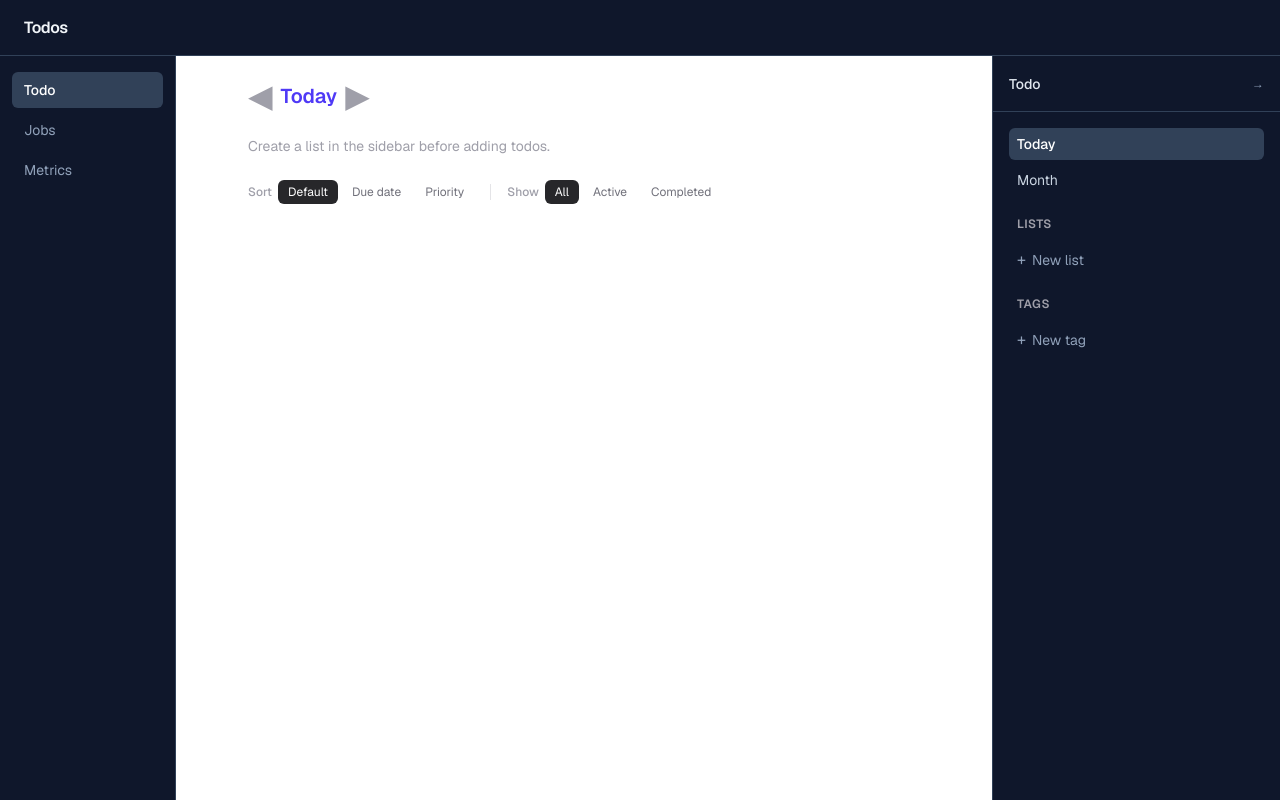
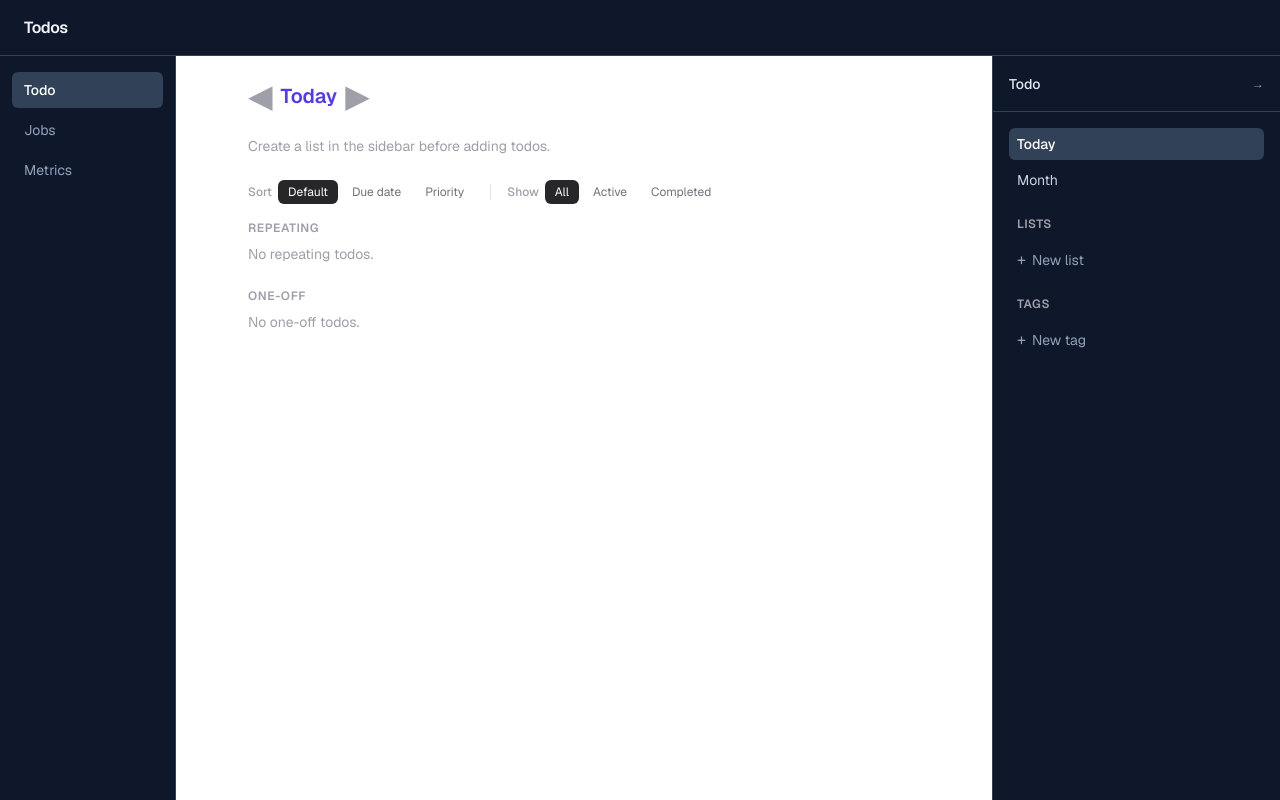
Before and after one commit to Jonathanko52/personal-interface, a Next.js app: page / in a window 1280 px wide. Built offline with nearby package versions, Linux system fonts and the light colour scheme.

Commit message:
css fixes

```diff
--- /dev/null
+++ b/app/components/GroupedTodoList.tsx
@@ -0,0 +1,35 @@
+"use client";
+
+import TodoList from "./TodoList";
+import { groupByRepeat } from "@/app/lib/groupTodos";
+import { Todo } from "@/app/lib/DataContext";
+
+interface GroupedTodoListProps {
+  todos: Todo[];
+  onSelect: (id: string) => void;
+}
+
+export default function GroupedTodoList({ todos, onSelect }: GroupedTodoListProps) {
+  const { repeating, oneOff } = groupByRepeat(todos);
+
+  return (
+    <div className="flex flex-col gap-6">
+      <section className="flex flex-col gap-2">
+        <h2 className="text-xs font-semibold text-zinc-400 uppercase tracking-wider">Repeating</h2>
+        {repeating.length === 0 ? (
+          <p className="text-sm text-zinc-400">No repeating todos.</p>
+        ) : (
+          <TodoList todos={repeating} onSelect={onSelect} />
+        )}
+      </section>
+      <section className="flex flex-col gap-2">
+        <h2 className="text-xs font-semibold text-zinc-400 uppercase tracking-wider">One-off</h2>
+        {oneOff.length === 0 ? (
+          <p className="text-sm text-zinc-400">No one-off todos.</p>
+        ) : (
+          <TodoList todos={oneOff} onSelect={onSelect} />
+        )}
+      </section>
+    </div>
+  );
+}
--- a/app/components/NavigationPanel.tsx
+++ b/app/components/NavigationPanel.tsx
@@ -30,7 +30,7 @@ export default function NavigationPanel({ activePanel, onSelect }: NavigationPan
           router.push("/");
           onSelect("todo");
         }}
-        className={itemClass(activePanel === "todo")}
+        className={itemClass(pathname === "/")}
       >
         Todo
       </button>
--- a/app/components/TodoListPage.tsx
+++ b/app/components/TodoListPage.tsx
@@ -3,7 +3,7 @@
 import { ReactNode } from "react";
 import TodoForm from "./TodoForm";
 import SortFilterBar from "./SortFilterBar";
-import TodoList from "./TodoList";
+import GroupedTodoList from "./GroupedTodoList";
 import { SortOption, FilterOption } from "@/app/lib/useSortFilter";
 import { Todo } from "@/app/lib/DataContext";
 
@@ -38,7 +38,7 @@ export default function TodoListPage({
       {todos.length === 0 ? (
         <p className="text-sm text-zinc-400">{emptyMessage}</p>
       ) : (
-        <TodoList todos={todos} onSelect={onSelect} />
+        <GroupedTodoList todos={todos} onSelect={onSelect} />
       )}
     </div>
   );
--- /dev/null
+++ b/app/lib/groupTodos.ts
@@ -0,0 +1,10 @@
+import { Todo } from "./DataContext";
+
+export function groupByRepeat<T extends Pick<Todo, "repeatDays">>(todos: T[]): { repeating: T[]; oneOff: T[] } {
+  const repeating: T[] = [];
+  const oneOff: T[] = [];
+  for (const t of todos) {
+    (t.repeatDays?.length ? repeating : oneOff).push(t);
+  }
+  return { repeating, oneOff };
+}
--- a/app/page.tsx
+++ b/app/page.tsx
@@ -2,7 +2,7 @@
 
 import { useState, useEffect } from "react";
 import { useRouter } from "next/navigation";
-import TodoList from "./components/TodoList";
+import GroupedTodoList from "./components/GroupedTodoList";
 import TodoDetail from "./components/TodoDetail";
 import TodoForm from "./components/TodoForm";
 import SortFilterBar from "./components/SortFilterBar";
@@ -94,7 +94,7 @@ export default function Home() {
       </div>
       <TodoForm key={selectedDate} defaultDueDate={selectedDate} />
       <SortFilterBar sort={sort} filter={filter} onSortChange={setSort} onFilterChange={setFilter} />
-      <TodoList todos={result} onSelect={select} />
+      <GroupedTodoList todos={result} onSelect={select} />
     </div>
   );
 }
```
